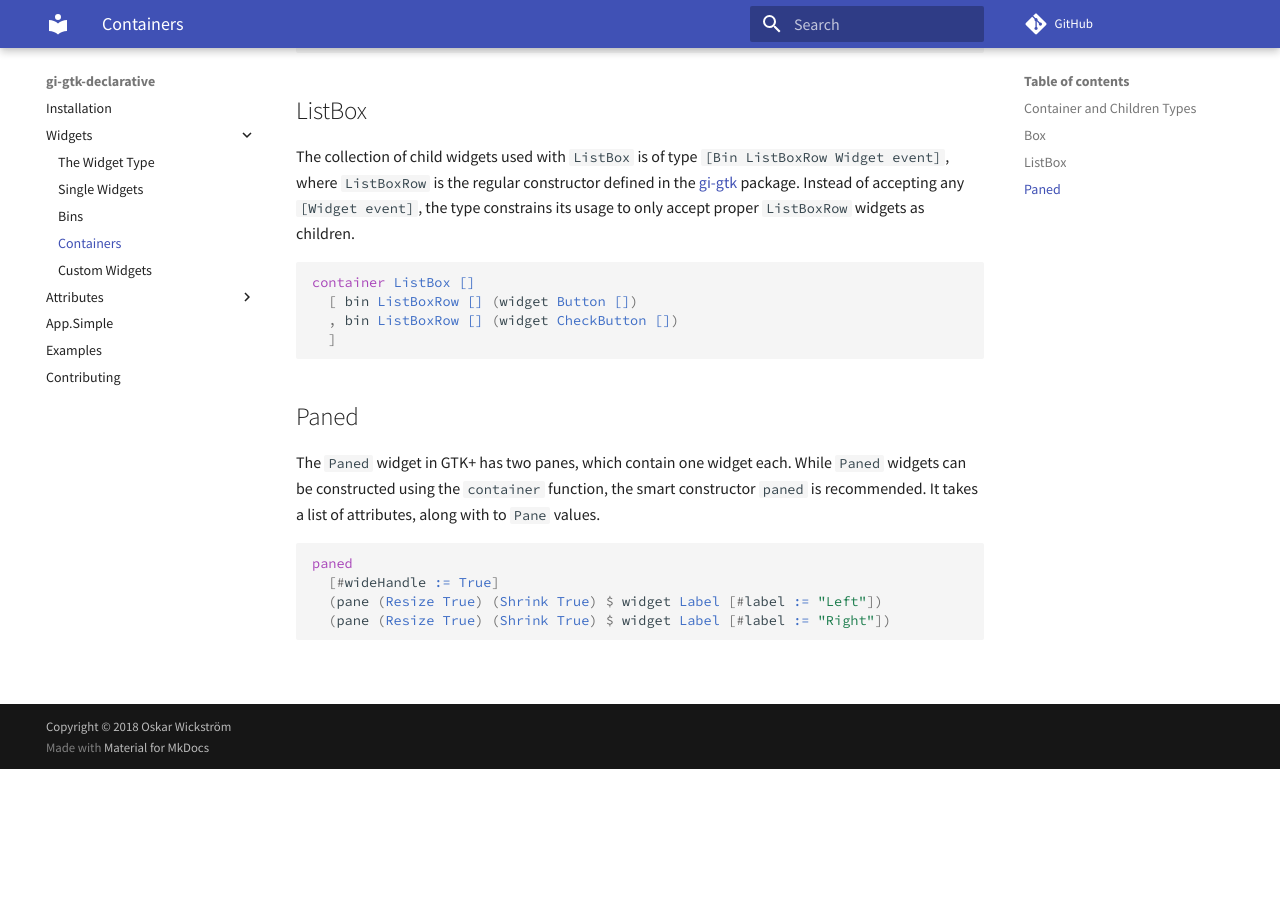
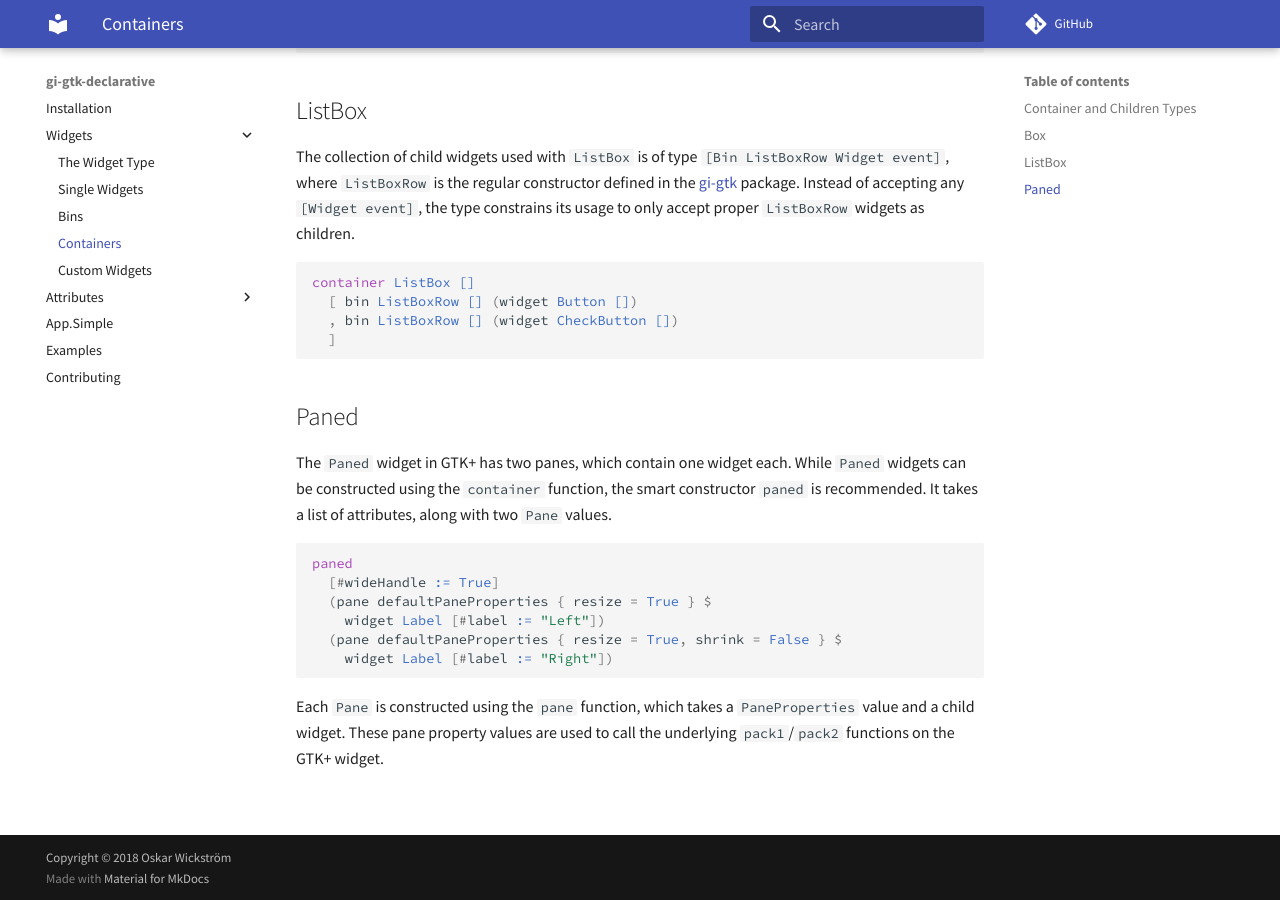
Before and after one commit to owickstrom/gi-gtk-declarative, an MkDocs documentation site: the page built from docs/src/widgets/containers.md, in a window 1280 px wide and 900 px high, scrolled down 1158 px. Built offline with MkDocs 1.6.1 and Material for MkDocs 9.7.7, drawn with Linux system fonts in a browser that asks for light colours; comment, search, counter and statistics services are not loaded; before the commit the page ends 1927 px from its top, so only the background shows below that.

Commit message:
Use a record for Pane packing properties

````diff
--- a/docs/src/widgets/containers.md
+++ b/docs/src/widgets/containers.md
@@ -74,13 +74,21 @@ container ListBox []
 The `Paned` widget in GTK+ has two panes, which contain one widget
 each. While `Paned` widgets can be constructed using the `container`
 function, the smart constructor `paned` is recommended. It takes a
-list of attributes, along with to `Pane` values.
+list of attributes, along with two `Pane` values.
 
 ``` haskell
 paned
   [#wideHandle := True]
-  (pane (Resize True) (Shrink True) $ widget Label [#label := "Left"])
-  (pane (Resize True) (Shrink True) $ widget Label [#label := "Right"])
+  (pane defaultPaneProperties { resize = True } $
+    widget Label [#label := "Left"])
+  (pane defaultPaneProperties { resize = True, shrink = False } $
+    widget Label [#label := "Right"])
 ```
 
+Each `Pane` is constructed using the `pane` function, which takes a
+`PaneProperties` value and a child widget. These pane property values
+are used to call the underlying `pack1`/`pack2` functions on the GTK+
+widget.
+
+
 [gi-gtk]: https://hackage.haskell.org/package/gi-gtk
````
Also changed, not shown: 3 other files.
